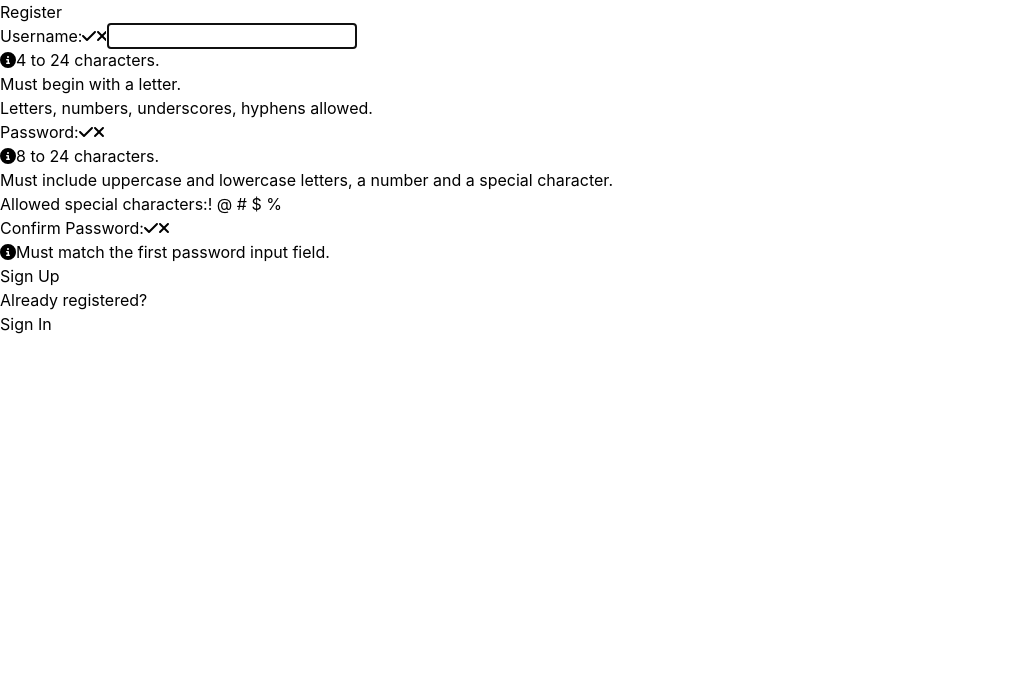
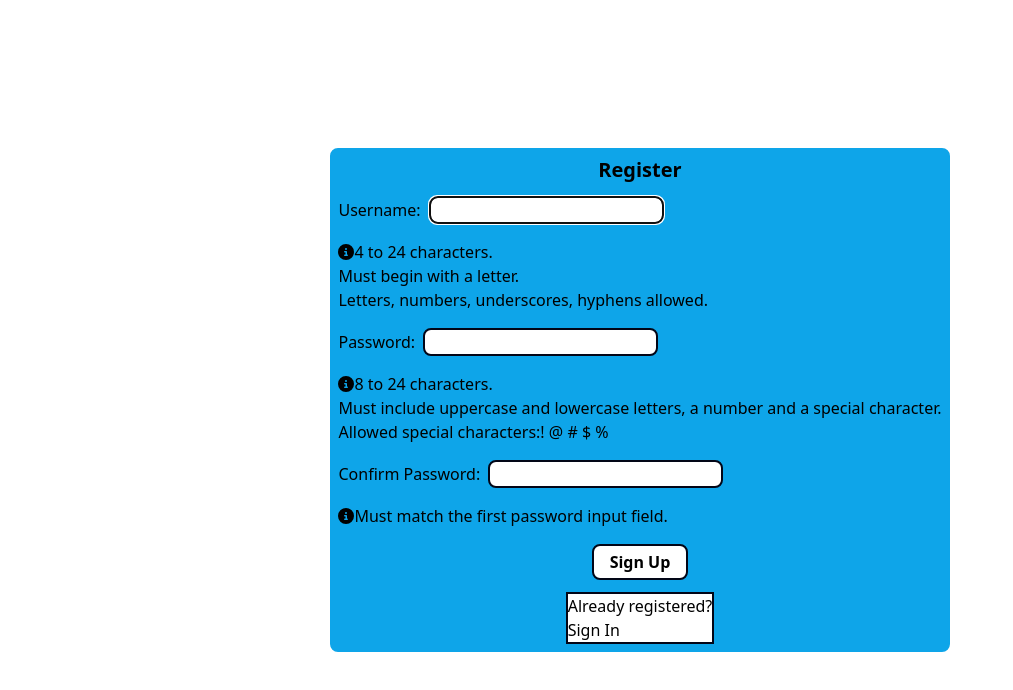
Before and after one commit to BoyanDashev/mycalorieapp, a React (Create React App) app in the folder client/: page / in a window 1280 px wide. Shown: the top 690 px of the page, without its empty margins (0-1013 px from the left). Built offline with nearby package versions, Linux system fonts and the light colour scheme.

Commit message:
Added Styling and fixed logic
Added tailwind styles and fixed logic.
Tailwind classes doesnt function with regular classname React logic. So it need to be added in tailwind file.

```diff
--- a/client/src/App.css
+++ b/client/src/App.css
@@ -1,42 +1,3 @@
 @tailwind base;
 @tailwind components;
 @tailwind utilities;
-
-.App {
-  text-align: center;
-}
-
-.App-logo {
-  height: 40vmin;
-  pointer-events: none;
-}
-
-@media (prefers-reduced-motion: no-preference) {
-  .App-logo {
-    animation: App-logo-spin infinite 20s linear;
-  }
-}
-
-.App-header {
-  background-color: #282c34;
-  min-height: 100vh;
-  display: flex;
-  flex-direction: column;
-  align-items: center;
-  justify-content: center;
-  font-size: calc(10px + 2vmin);
-  color: white;
-}
-
-.App-link {
-  color: #61dafb;
-}
-
-@keyframes App-logo-spin {
-  from {
-    transform: rotate(0deg);
-  }
-  to {
-    transform: rotate(360deg);
-  }
-}
--- a/client/src/App.js
+++ b/client/src/App.js
@@ -1,5 +1,6 @@
 import logo from './logo.svg';
 import './App.css';
+
 
 function App() {
   return (
--- a/client/src/Register.js
+++ b/client/src/Register.js
@@ -1,6 +1,7 @@
 import { useRef, useState, useEffect } from 'react';
 import { faCheck, faTimes, faInfoCircle } from '@fortawesome/free-solid-svg-icons';
 import { FontAwesomeIcon } from '@fortawesome/react-fontawesome'
+import './index.css';
 
 const user_regex = /^[a-zA-Z][a-zA-Z0-9-_]{3,23}$/;
 const password_regex = /^(?=.*[a-z])(?=.*[A-Z])(?=.*[0-9])(?=.*[!@#$%]).{8,24}$/;
@@ -67,18 +68,12 @@ const Register = () => {
     }
 
 
-    return (
-      <section>
-        <p
-          ref={errRef}
-          classname={errMsg ? "errmsg" : "offscreen"}
-          aria-live="assertive"
-        >
-          {errMsg}
-        </p>
-        <h1>Register</h1>
+  return (
+    <div className="flex items-center justify-center h-screen">
+      <section className="bg-sky-500 flex size-30 flex-col items-center justify-center border-8 border-sky-500 rounded-lg">
+        <h1 className="mb-3 font-bold text-xl">Register</h1>
         <form onSubmit={handleSubmit}>
-          <label htmlFor="username">
+          <label htmlFor="username" className="mr-2">
             Username:
             <span className={validName ? "valid" : "hide"}>
               <FontAwesomeIcon icon={faCheck} />
@@ -90,6 +85,7 @@ const Register = () => {
           <input
             type="text"
             id="username"
+            className="border-2 rounded-lg border-slate-950"
             ref={userRef}
             autoComplete="off"
             onChange={(e) => setUser(e.target.value)}
@@ -101,9 +97,9 @@ const Register = () => {
           />
           <p
             id="uidnote"
-            className={
+            className={`${
               userFocus && user && !validName ? "instructions" : "offscreen"
-            }
+            } mt-4 mb-4`}
           >
             <FontAwesomeIcon icon={faInfoCircle} />
             4 to 24 characters.
@@ -113,7 +109,7 @@ const Register = () => {
             Letters, numbers, underscores, hyphens allowed.
           </p>
 
-          <label htmlFor="password">
+          <label htmlFor="password" className="mr-2">
             Password:
             <FontAwesomeIcon
               icon={faCheck}
@@ -127,6 +123,7 @@ const Register = () => {
           <input
             type="password"
             id="password"
+            className="border-2 rounded-lg border-slate-950"
             onChange={(e) => setPwd(e.target.value)}
             value={pwd}
             required
@@ -137,7 +134,9 @@ const Register = () => {
           />
           <p
             id="pwdnote"
-            className={pwdFocus && !validPwd ? "instructions" : "offscreen"}
+            className={`${
+              pwdFocus && !validPwd ? "instructions" : "offscreen"
+            } mt-4 mb-4`}
           >
             <FontAwesomeIcon icon={faInfoCircle} />
             8 to 24 characters.
@@ -154,7 +153,7 @@ const Register = () => {
             <span aria-label="percent">%</span>
           </p>
 
-          <label htmlFor="confirm_pwd">
+          <label htmlFor="confirm_pwd" className="mr-2">
             Confirm Password:
             <FontAwesomeIcon
               icon={faCheck}
@@ -166,6 +165,7 @@ const Register = () => {
             />
           </label>
           <input
+            className="border-2 rounded-lg border-slate-950"
             type="password"
             id="confirm_pwd"
             onChange={(e) => setMatchPwd(e.target.value)}
@@ -178,20 +178,25 @@ const Register = () => {
           />
           <p
             id="confirmnote"
-            className={matchFocus && !validMatch ? "instructions" : "offscreen"}
+            className={`${
+              matchFocus && !validMatch ? "instructions" : "offscreen"
+            } mt-4 mb-4`}
           >
             <FontAwesomeIcon icon={faInfoCircle} />
             Must match the first password input field.
           </p>
+          <div className="flex justify-center items-center h-full">
+            <button
+              className="bg-white px-4 py-1 mb-3 font-bold border-2 rounded-lg border-slate-950"
+              disabled={!validName || !validPwd || !validMatch ? true : false}
 
-          <button
-            disabled={!validName || !validPwd || !validMatch ? true : false}
-          >
-            Sign Up
-          </button>
+            >
+              Sign Up
+            </button>
+          </div>
         </form>
 
-        <p>
+        <p className="bg-white border-2 border-slate-950">
           Already registered?
           <br />
           <span className="line">
@@ -200,7 +205,8 @@ const Register = () => {
           </span>
         </p>
       </section>
-    );
+    </div>
+  );
 }
 
 export default Register
--- a/client/src/index.css
+++ b/client/src/index.css
@@ -2,16 +2,16 @@
 @tailwind components;
 @tailwind utilities;
 
-body {
-  margin: 0;
-  font-family: -apple-system, BlinkMacSystemFont, 'Segoe UI', 'Roboto', 'Oxygen',
-    'Ubuntu', 'Cantarell', 'Fira Sans', 'Droid Sans', 'Helvetica Neue',
-    sans-serif;
-  -webkit-font-smoothing: antialiased;
-  -moz-osx-font-smoothing: grayscale;
+.valid {
+  @apply text-green-500;
+  /* za da promenq tik4eto da stane zeleno*/
 }
 
-code {
-  font-family: source-code-pro, Menlo, Monaco, Consolas, 'Courier New',
-    monospace;
+.hide {
+  @apply hidden;
 }
+
+.invalid {
+  @apply text-red-500;
+  /* hiksa da stane 4erven */
+}
--- a/client/src/index.js
+++ b/client/src/index.js
@@ -4,6 +4,7 @@ import './index.css';
 import App from './App';
 import reportWebVitals from './reportWebVitals';
 import Register from './Register';
+
 
 const root = ReactDOM.createRoot(document.getElementById('root'));
 root.render(
--- a/client/tailwind.config.js
+++ b/client/tailwind.config.js
@@ -1,8 +1,11 @@
 /** @type {import('tailwindcss').Config} */
 module.exports = {
-  content: [],
+  content: [
+    "./src/**/*.{js,jsx,ts,tsx}", // Adjust this to match the structure of your project
+    "./client/src/index.css", // Include other paths as needed
+  ],
   theme: {
     extend: {},
   },
   plugins: [],
-}
+};
```
